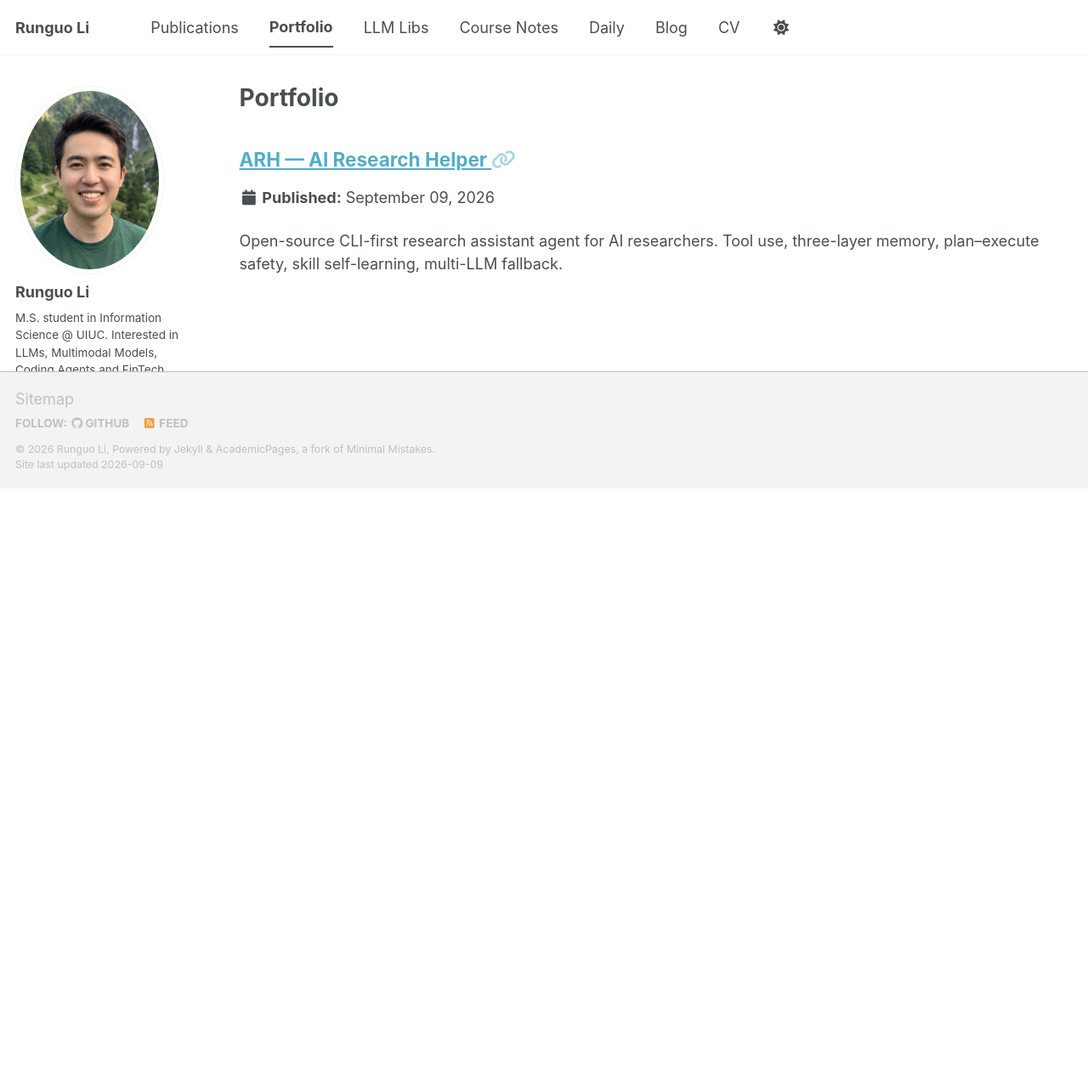
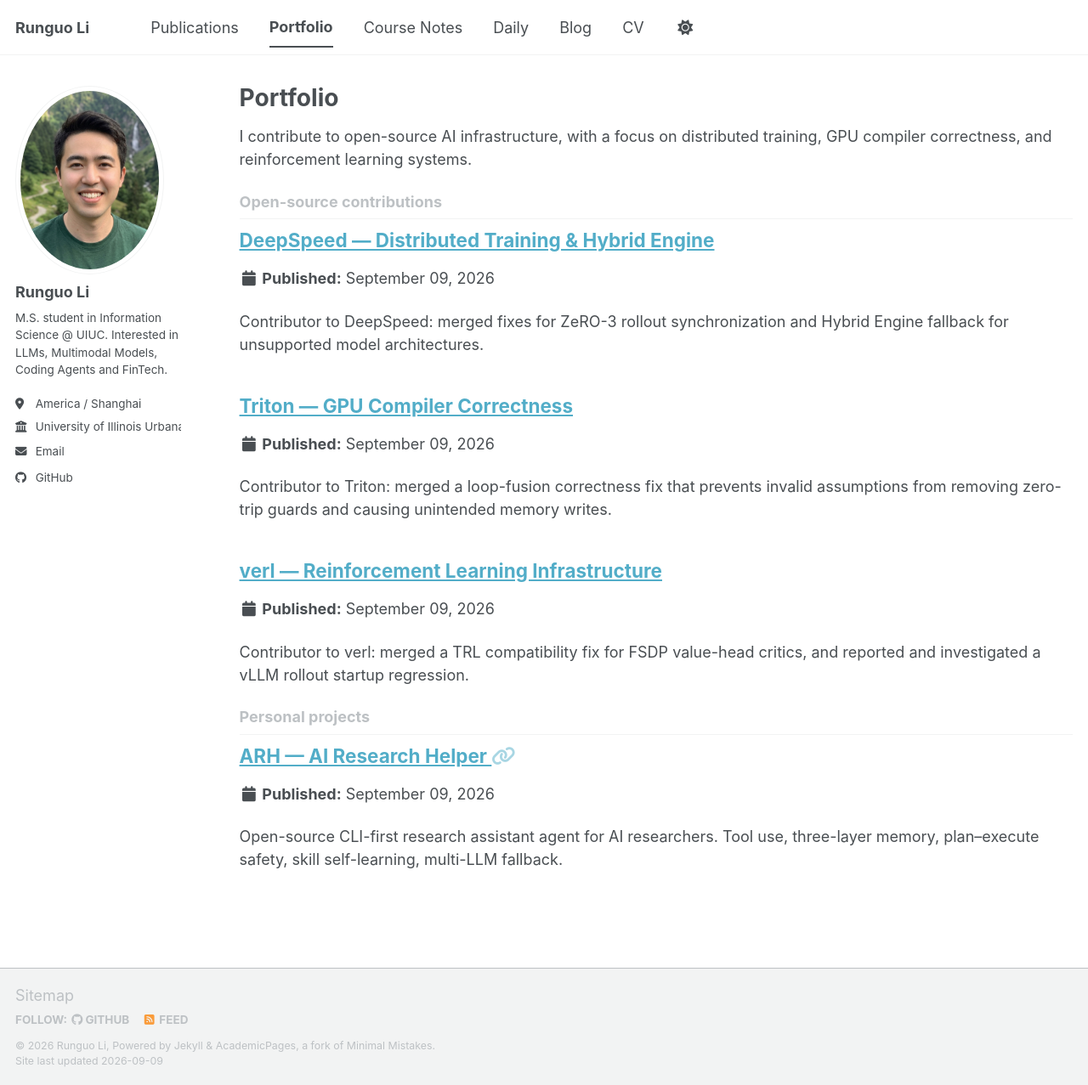
Before and after one commit to LiRunGuo/lirunguo.github.io, a Jekyll site: the page built from _pages/portfolio.html, in a window 1280 px wide and 1277 px high. Shown: the whole window at 85% size. Built offline with Jekyll 4.4.1, drawn with Linux system fonts in a browser that asks for light colours; a script bundle is joined from its source files by our own code; library files that are not in the unit come from our copies.

Commit message:
Unpublish LLM Libs and showcase open-source contributions

```diff
--- a/_config.yml
+++ b/_config.yml
@@ -165,6 +165,8 @@
   - _pages
   - files
 exclude:
+  - _llm-libs
+  - _pages/llm-libs.md
   - "*.sublime-project"
   - "*.sublime-workspace"
   - .asset-cache
@@ -232,9 +234,6 @@
   talks:
     output: true
     permalink: /:collection/:path/
-  llm-libs:
-    output: true
-    permalink: /llm-libs/:path/
   course-notes:
     output: true
     permalink: /course-notes/:path/
@@ -296,14 +295,6 @@
       type: talks
     values:
       layout: talk
-      author_profile: true
-      share: true
-  # _llm-libs
-  - scope:
-      path: ""
-      type: llm-libs
-    values:
-      layout: single
       author_profile: true
       share: true
   # _course-notes
--- a/_data/navigation.yml
+++ b/_data/navigation.yml
@@ -11,9 +11,6 @@
   - title: "Portfolio"
     url: /portfolio/
 
-  - title: "LLM Libs"
-    url: /llm-libs/
-
   - title: "Course Notes"
     url: /course-notes/
 
--- a/_pages/portfolio.html
+++ b/_pages/portfolio.html
@@ -7,7 +7,17 @@
 
 {% include base_path %}
 
+<p>I contribute to open-source AI infrastructure, with a focus on distributed training, GPU compiler correctness, and reinforcement learning systems.</p>
 
-{% for post in site.portfolio %}
+<h2 class="archive__subtitle">Open-source contributions</h2>
+{% assign contributions = site.portfolio | where: "category", "contribution" | sort: "order" %}
+{% for post in contributions %}
   {% include archive-single.html %}
 {% endfor %}
+
+<h2 class="archive__subtitle">Personal projects</h2>
+{% for post in site.portfolio %}
+  {% unless post.category == "contribution" %}
+  {% include archive-single.html %}
+  {% endunless %}
+{% endfor %}
--- /dev/null
+++ b/_portfolio/deepspeed.md
@@ -0,0 +1,24 @@
+---
+title: "DeepSpeed — Distributed Training & Hybrid Engine"
+excerpt: "Contributor to DeepSpeed: merged fixes for ZeRO-3 rollout synchronization and Hybrid Engine fallback for unsupported model architectures."
+collection: portfolio
+category: contribution
+order: 1
+permalink: /portfolio/deepspeed/
+---
+
+I contribute to [DeepSpeed](https://github.com/deepspeedai/DeepSpeed), focusing on the correctness and reliability of distributed training and Hybrid Engine rollouts.
+
+### Selected merged contributions
+
+- **[PR #8264 — Fix ZeRO-3 synchronization during OPSD rollout](https://github.com/deepspeedai/DeepSpeed/pull/8264)** · Merged August 27, 2026. Fixed a distributed deadlock caused by different ranks stopping generation at different times. Kept decoding and parameter-gather collectives aligned across ranks, added a regression test, and validated the fix on NVIDIA H200 and AMD MI250 GPUs.
+- **[PR #8265 — Fallback for unsupported Hybrid Engine policies](https://github.com/deepspeedai/DeepSpeed/pull/8265)** · Merged August 29, 2026. Prevented partial inference-policy injection for unsupported model architectures, allowing models such as Qwen2.5 to retain native generation. Added CPU unit coverage and validated distributed OPSD training on AMD MI250 GPUs.
+
+### Ongoing contributions
+
+As of September 9, 2026, the following pull requests are open:
+
+- **[PR #8390 — Synchronize ZeRO-3 rollout early stopping](https://github.com/deepspeedai/DeepSpeed/pull/8390)**. Synchronizes EOS stopping decisions across the parameter-gather process group so decoding can stop once all participating ranks are ready, while preserving individual response lengths.
+- **[PR #8392 — Persist ZeRO-3 HybridMegatron QKV layout changes](https://github.com/deepspeedai/DeepSpeed/pull/8392)**. Preserves QKV layout transformations through parameter repartitioning when switching between training and inference, with a layout round-trip regression test.
+
+[View my DeepSpeed pull requests](https://github.com/deepspeedai/DeepSpeed/pulls?q=is%3Apr+author%3ALiRunGuo)
--- /dev/null
+++ b/_portfolio/triton.md
@@ -0,0 +1,20 @@
+---
+title: "Triton — GPU Compiler Correctness"
+excerpt: "Contributor to Triton: merged a loop-fusion correctness fix that prevents invalid assumptions from removing zero-trip guards and causing unintended memory writes."
+collection: portfolio
+category: contribution
+order: 2
+permalink: /portfolio/triton/
+---
+
+I contribute to [Triton](https://github.com/triton-lang/triton), with a focus on GPU compiler correctness and reproducible regression tests.
+
+### Selected merged contribution
+
+**[PR #11521 — FuseNestedLoops: only trust llvm.assume that dominates the loop](https://github.com/triton-lang/triton/pull/11521)** · Merged September 8, 2026.
+
+The nested-loop fusion pass could use an assumption from an unrelated branch to conclude that an inner loop must execute. This could remove the guard for a zero-iteration loop and produce incorrect results or unintended memory writes.
+
+I added a dominance check so the pass only uses assumptions that hold before the loop executes, preserving the zero-trip guard when required. The contribution includes an MLIR regression test and verification of the reproducer on an NVIDIA H200 GPU.
+
+[View my Triton pull requests](https://github.com/triton-lang/triton/pulls?q=is%3Apr+author%3ALiRunGuo)
--- /dev/null
+++ b/_portfolio/verl.md
@@ -0,0 +1,22 @@
+---
+title: "verl — Reinforcement Learning Infrastructure"
+excerpt: "Contributor to verl: merged a TRL compatibility fix for FSDP value-head critics, and reported and investigated a vLLM rollout startup regression."
+collection: portfolio
+category: contribution
+order: 3
+permalink: /portfolio/verl/
+---
+
+I contribute to [verl](https://github.com/verl-project/verl), focusing on compatibility and reliability in reinforcement learning training and rollout workflows.
+
+### Selected merged contribution
+
+**[PR #7625 — Fix TRL value-head model imports](https://github.com/verl-project/verl/pull/7625)** · Merged August 31, 2026.
+
+Fixed the remaining value-head model imports in `verl/utils/model.py` after TRL moved `AutoModelForCausalLMWithValueHead` into `trl.experimental.ppo`. This restores FSDP value-head critic loading with newer TRL releases while preserving compatibility with older releases through an import fallback.
+
+### Bug reporting and investigation
+
+**[Issue #7624 — vLLM startup failure with chunked prefill disabled](https://github.com/verl-project/verl/issues/7624)**. Reported and reproduced a rollout startup regression when the token budget is smaller than the model context length. Provided a minimal reproducer, root-cause analysis, and a proposed fix with CPU tests and a multi-GPU GRPO smoke run in **[PR #7626](https://github.com/verl-project/verl/pull/7626)**. That pull request was closed without merging.
+
+[View my verl pull requests](https://github.com/verl-project/verl/pulls?q=is%3Apr+author%3ALiRunGuo)
```
